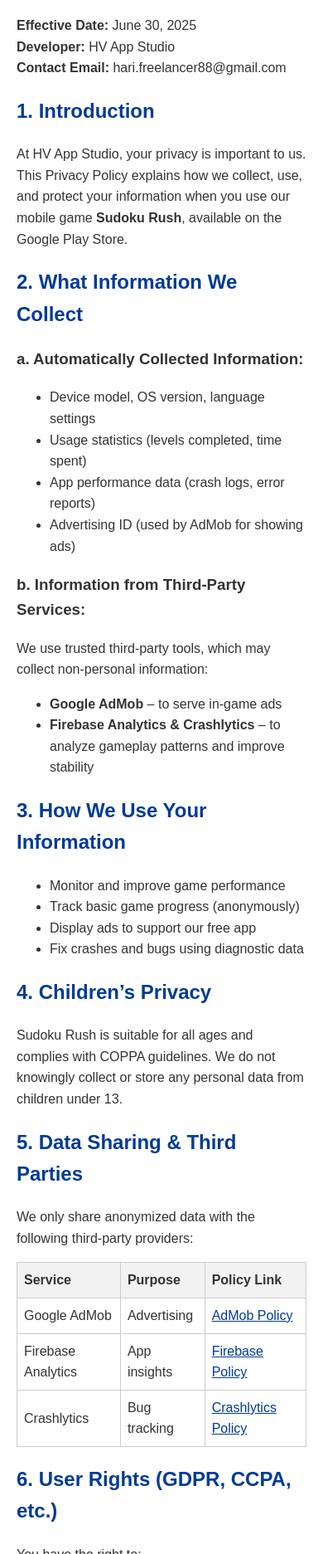
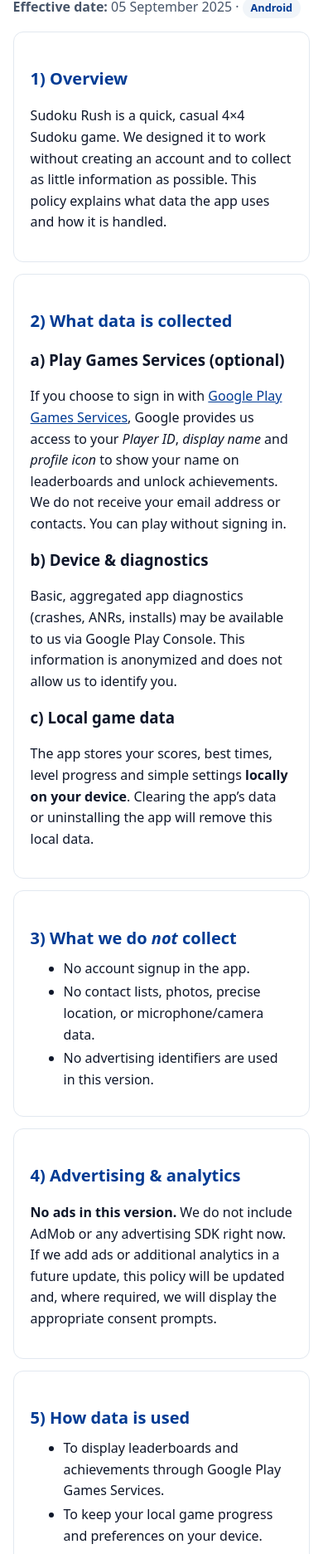
Before and after one commit to harifreelancer88/sudoku-rush-privacy-policy, a plain HTML site: page index.html in a window 390 px wide. Shown: the part 127-2000 px from the top of the page at 83% size. Drawn offline with Linux system fonts and the light colour scheme.

Commit message:
Update index.html

```diff
--- a/index.html
+++ b/index.html
@@ -1,112 +1,108 @@
-
 <!DOCTYPE html>
 <html lang="en">
 <head>
-    <meta charset="UTF-8">
-    <meta name="viewport" content="width=device-width, initial-scale=1.0">
-    <title>Privacy Policy - Sudoku Rush</title>
-    <style>
-        body {
-            font-family: Arial, sans-serif;
-            margin: 20px;
-            line-height: 1.6;
-            background-color: #ffffff;
-            color: #333;
-        }
-        h1, h2 {
-            color: #003B94;
-        }
-        a {
-            color: #003B94;
-        }
-        table {
-            border-collapse: collapse;
-            width: 100%;
-            margin-top: 10px;
-        }
-        th, td {
-            border: 1px solid #ccc;
-            padding: 8px;
-            text-align: left;
-        }
-        th {
-            background-color: #f2f2f2;
-        }
-    </style>
+  <meta charset="utf-8" />
+  <meta name="viewport" content="width=device-width, initial-scale=1" />
+  <title>Privacy Policy – Sudoku Rush</title>
+  <meta name="description" content="Privacy Policy for Sudoku Rush by HV App Studio." />
+  <meta name="theme-color" content="#003B94" />
+  <style>
+    :root{--brand:#003B94;--ink:#0f172a;--muted:#475569;--bg:#ffffff;--soft:#f1f5f9}
+    html,body{margin:0;padding:0;background:var(--bg);color:var(--ink);font-family:system-ui,-apple-system,Segoe UI,Roboto,Inter,Arial,sans-serif;line-height:1.6}
+    .container{width:min(860px,92vw);margin:40px auto}
+    h1{font-size:clamp(26px,4.2vw,38px);margin:.25rem 0 1rem;color:var(--brand)}
+    h2{margin:1.4rem 0 .5rem;color:var(--brand);font-size:1.25rem}
+    h3{margin:1rem 0 .25rem}
+    .card{background:#fff;border:1px solid #e2e8f0;border-radius:12px;padding:18px 20px;margin:14px 0}
+    a{color:var(--brand)}
+    .meta{color:var(--muted)}
+    .footer{margin-top:36px;padding-top:16px;border-top:1px solid #e2e8f0;color:var(--muted)}
+    ul{margin:.25rem 0 .75rem}
+    li{margin:.2rem 0}
+    .tag{display:inline-block;background:var(--soft);color:var(--brand);border-radius:999px;padding:.15rem .6rem;font-weight:700;font-size:.8rem}
+  </style>
 </head>
 <body>
-    <h1>Privacy Policy for Sudoku Rush</h1>
-    <p><strong>Effective Date:</strong> June 30, 2025<br>
-    <strong>Developer:</strong> HV App Studio<br>
-    <strong>Contact Email:</strong> hari.freelancer88@gmail.com</p>
+  <div class="container">
+    <h1>Privacy Policy</h1>
+    <p class="meta"><strong>App:</strong> Sudoku Rush · <strong>Developer:</strong> HV App Studio · <strong>Effective date:</strong> 05 September 2025 · <span class="tag">Android</span></p>
 
-    <h2>1. Introduction</h2>
-    <p>At HV App Studio, your privacy is important to us. This Privacy Policy explains how we collect, use, and protect your information when you use our mobile game <strong>Sudoku Rush</strong>, available on the Google Play Store.</p>
+    <div class="card">
+      <h2>1) Overview</h2>
+      <p>Sudoku Rush is a quick, casual 4×4 Sudoku game. We designed it to work without creating an account and to collect as little information as possible. This policy explains what data the app uses and how it is handled.</p>
+    </div>
 
-    <h2>2. What Information We Collect</h2>
-    <h3>a. Automatically Collected Information:</h3>
-    <ul>
-        <li>Device model, OS version, language settings</li>
-        <li>Usage statistics (levels completed, time spent)</li>
-        <li>App performance data (crash logs, error reports)</li>
-        <li>Advertising ID (used by AdMob for showing ads)</li>
-    </ul>
-    <h3>b. Information from Third-Party Services:</h3>
-    <p>We use trusted third-party tools, which may collect non-personal information:</p>
-    <ul>
-        <li><strong>Google AdMob</strong> – to serve in-game ads</li>
-        <li><strong>Firebase Analytics & Crashlytics</strong> – to analyze gameplay patterns and improve stability</li>
-    </ul>
+    <div class="card">
+      <h2>2) What data is collected</h2>
+      <h3>a) Play Games Services (optional)</h3>
+      <p>If you choose to sign in with <a href="https://policies.google.com/privacy" target="_blank" rel="noopener">Google Play Games Services</a>, Google provides us access to your <em>Player ID</em>, <em>display name</em> and <em>profile icon</em> to show your name on leaderboards and unlock achievements. We do not receive your email address or contacts. You can play without signing in.</p>
+      <h3>b) Device & diagnostics</h3>
+      <p>Basic, aggregated app diagnostics (crashes, ANRs, installs) may be available to us via Google Play Console. This information is anonymized and does not allow us to identify you.</p>
+      <h3>c) Local game data</h3>
+      <p>The app stores your scores, best times, level progress and simple settings <strong>locally on your device</strong>. Clearing the app’s data or uninstalling the app will remove this local data.</p>
+    </div>
 
-    <h2>3. How We Use Your Information</h2>
-    <ul>
-        <li>Monitor and improve game performance</li>
-        <li>Track basic game progress (anonymously)</li>
-        <li>Display ads to support our free app</li>
-        <li>Fix crashes and bugs using diagnostic data</li>
-    </ul>
+    <div class="card">
+      <h2>3) What we do <em>not</em> collect</h2>
+      <ul>
+        <li>No account signup in the app.</li>
+        <li>No contact lists, photos, precise location, or microphone/camera data.</li>
+        <li>No advertising identifiers are used in this version.</li>
+      </ul>
+    </div>
 
-    <h2>4. Children’s Privacy</h2>
-    <p>Sudoku Rush is suitable for all ages and complies with COPPA guidelines. We do not knowingly collect or store any personal data from children under 13.</p>
+    <div class="card">
+      <h2>4) Advertising & analytics</h2>
+      <p><strong>No ads in this version.</strong> We do not include AdMob or any advertising SDK right now. If we add ads or additional analytics in a future update, this policy will be updated and, where required, we will display the appropriate consent prompts.</p>
+    </div>
 
-    <h2>5. Data Sharing & Third Parties</h2>
-    <p>We only share anonymized data with the following third-party providers:</p>
-    <table>
-        <tr><th>Service</th><th>Purpose</th><th>Policy Link</th></tr>
-        <tr><td>Google AdMob</td><td>Advertising</td><td><a href="https://support.google.com/admob/answer/6128543?hl=en">AdMob Policy</a></td></tr>
-        <tr><td>Firebase Analytics</td><td>App insights</td><td><a href="https://firebase.google.com/support/privacy">Firebase Policy</a></td></tr>
-        <tr><td>Crashlytics</td><td>Bug tracking</td><td><a href="https://firebase.google.com/products/crashlytics">Crashlytics Policy</a></td></tr>
-    </table>
+    <div class="card">
+      <h2>5) How data is used</h2>
+      <ul>
+        <li>To display leaderboards and achievements through Google Play Games Services.</li>
+        <li>To keep your local game progress and preferences on your device.</li>
+        <li>To monitor app stability and quality via anonymized diagnostics from Google Play Console.</li>
+      </ul>
+    </div>
 
-    <h2>6. User Rights (GDPR, CCPA, etc.)</h2>
-    <p>You have the right to:</p>
-    <ul>
-        <li>Request access or deletion of data linked to your device</li>
-        <li>Opt-out of personalized advertising via device settings</li>
-        <li>Lodge a complaint with your data protection authority</li>
-    </ul>
-    <p>To exercise your rights, contact us at: hari.freelancer88@gmail.com</p>
+    <div class="card">
+      <h2>6) Data sharing</h2>
+      <p>We do not sell your data. We share data only with service providers necessary to run the app’s features (for example, Google Play Games Services). Their use of information is governed by their respective privacy policies.</p>
+    </div>
 
-    <h2>7. Cookies and Tracking</h2>
-    <p>Our app does not use cookies directly. However, third-party services may use SDKs or tracking technologies for:</p>
-    <ul>
-        <li>Ad delivery and performance</li>
-        <li>Measuring engagement</li>
-        <li>Crash reporting</li>
-    </ul>
+    <div class="card">
+      <h2>7) Permissions</h2>
+      <p>The app uses a basic network connection to access leaderboards and achievements. No special or sensitive device permissions are requested.</p>
+    </div>
 
-    <h2>8. Data Retention</h2>
-    <p>We retain only anonymized app usage data for up to <strong>5 years</strong>, used solely for app improvement. No personally identifiable data is stored on our servers.</p>
+    <div class="card">
+      <h2>8) Children’s privacy</h2>
+      <p>The game is suitable for a general audience and does not knowingly collect personal information from children under 13. If you believe a child provided personal data to us, contact us and we will delete it.</p>
+    </div>
 
-    <h2>9. Security</h2>
-    <p>We take data security seriously. All collected data is handled through encrypted and secure third-party SDKs and is not stored locally by us.</p>
+    <div class="card">
+      <h2>9) Data retention</h2>
+      <p>Local game data remains on your device until you clear the app’s data or uninstall. We do not keep personal data on our own servers. Any information handled by Google Play Games Services or the Google Play Console is retained under Google’s policies.</p>
+    </div>
 
-    <h2>10. Updates to This Policy</h2>
-    <p>We may update this policy in the future. If we make significant changes, we’ll post a notice within the app or on our website.<br><strong>Last updated on:</strong> June 30, 2025</p>
+    <div class="card">
+      <h2>10) Your choices & rights</h2>
+      <ul>
+        <li>You may play without Play Games sign‑in.</li>
+        <li>You can sign out of Play Games at any time to stop sharing your profile with the game.</li>
+        <li>You can clear local data from the Android Settings ▸ Apps ▸ Sudoku Rush ▸ Storage ▸ Clear data.</li>
+        <li>For requests to access or delete data held by Google Play Games, please see Google’s privacy resources linked above.</li>
+      </ul>
+    </div>
 
-    <h2>11. Contact Us</h2>
-    <p>If you have any questions or requests regarding this privacy policy, reach out at:<br>
-    📧 <strong>hari.freelancer88@gmail.com</strong><br>
-    📍 HV App Studio</p>
+    <div class="card">
+      <h2>11) Changes to this policy</h2>
+      <p>We may update this Privacy Policy from time to time. Material changes will be highlighted in the app listing or in‑app where appropriate. The “Effective date” at the top will reflect the latest version.</p>
+    </div>
+
+    <div class="footer">
+      <p><strong>Contact:</strong> hari.freelancer88@gmail.com · HV App Studio</p>
+    </div>
+  </div>
 </body>
 </html>
```
